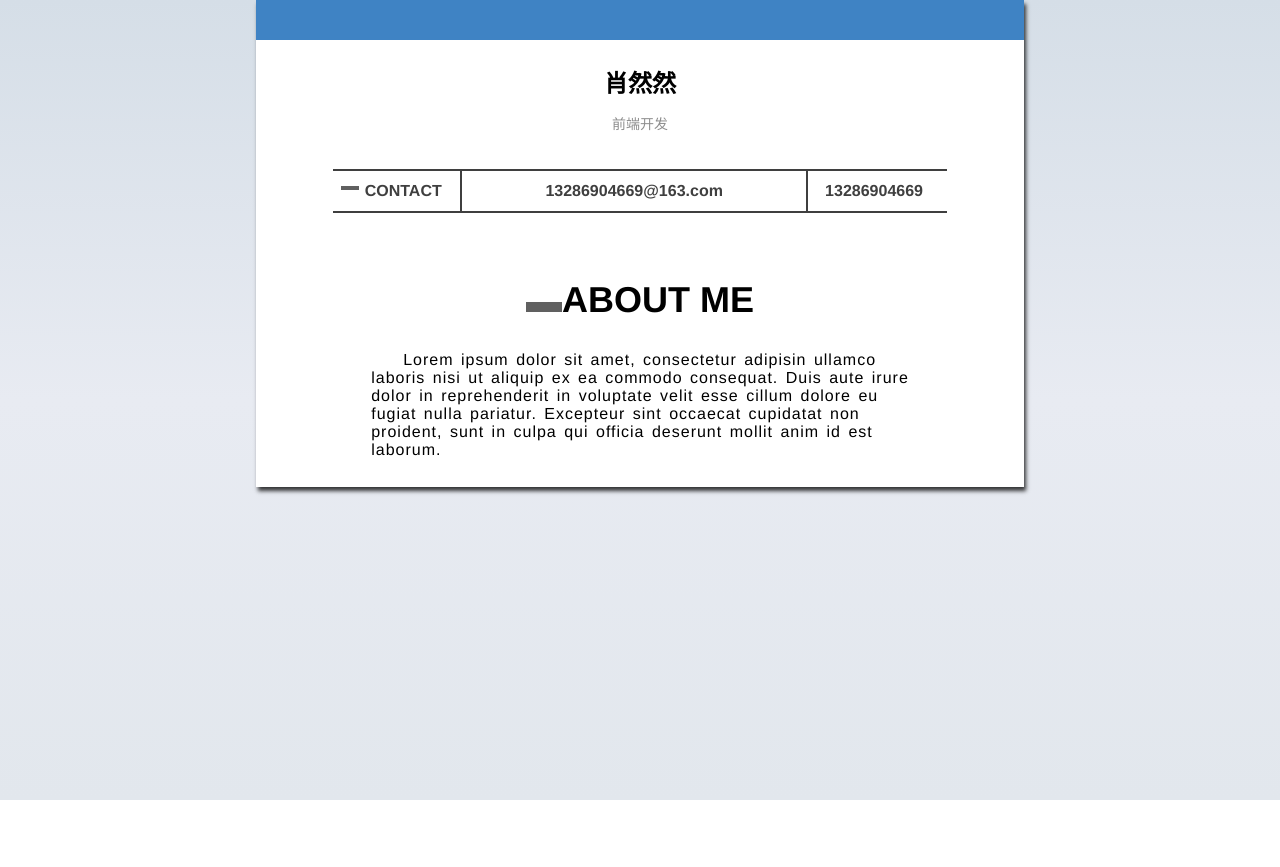
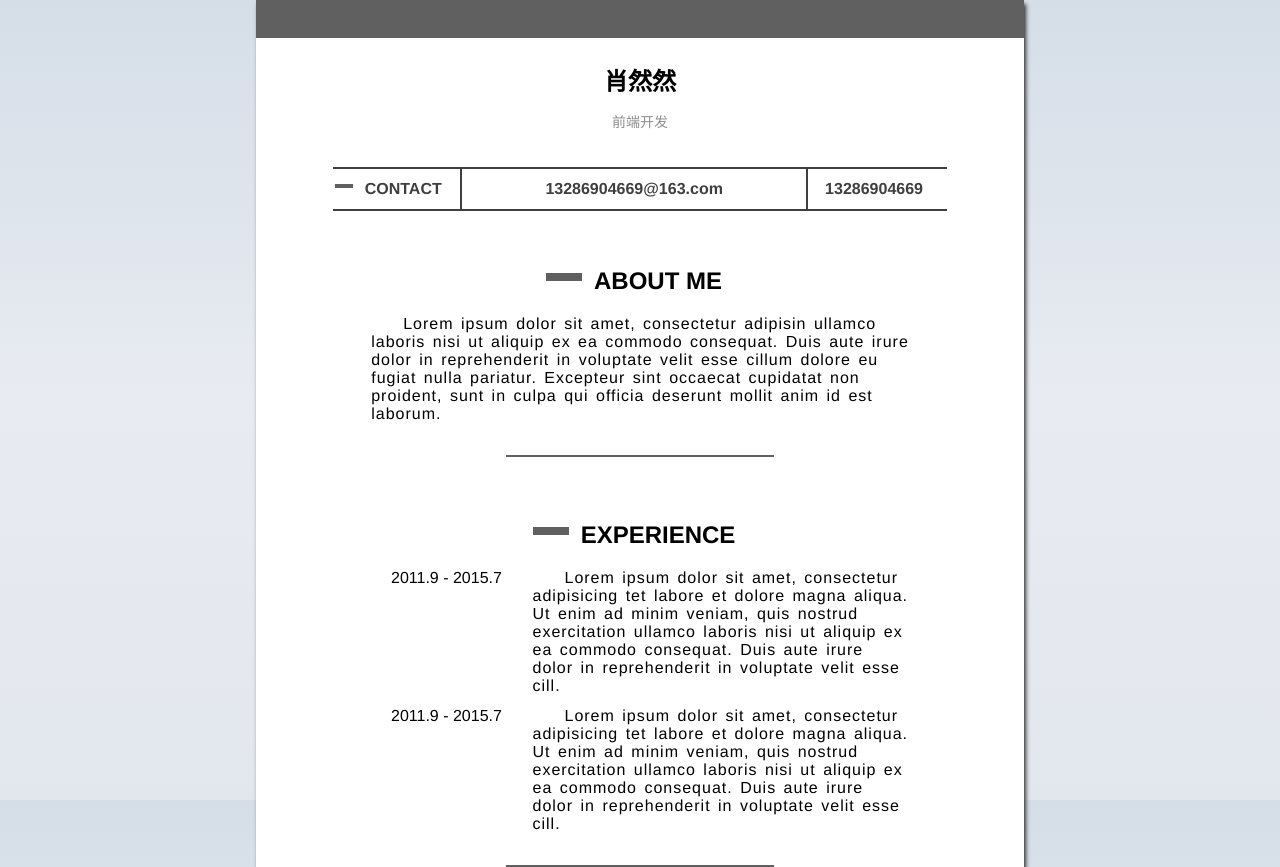
Before and after one commit to xrr2016/canvas_particle, a website: page index.html in a window 1280 px wide. Before the commit the page ends 800 px from the top, so only its background shows below. Drawn offline with Linux system fonts and the light colour scheme.

Commit message:
add experience

```diff
--- a/index.html
+++ b/index.html
@@ -24,10 +24,27 @@
       <p>
         Lorem ipsum dolor sit amet, consectetur adipisin ullamco laboris nisi ut aliquip ex ea commodo consequat. Duis aute irure dolor in reprehenderit in voluptate velit esse cillum dolore eu fugiat nulla pariatur. Excepteur sint occaecat cupidatat non proident, sunt in culpa qui officia deserunt mollit anim id est laborum.
       </p>
-
+      <div class="divider"></div>
     </div>
-    <div class="education"></div>
-    <div class="experience"></div>
+    <div class="experience">
+      <h2><span class="block"></span>EXPERIENCE</h2>
+      <ul class="exp-list">
+        <li class="exp-item">
+          <span class="exp-time">2011.9 - 2015.7</span>
+          <p class="exp-content">
+            Lorem ipsum dolor sit amet, consectetur adipisicing tet labore et dolore magna aliqua. Ut enim ad minim veniam, quis nostrud exercitation ullamco laboris nisi ut aliquip ex ea commodo consequat. Duis aute irure dolor in reprehenderit in voluptate velit esse cill.
+          </p>
+        </li>
+        <li class="exp-item">
+          <span class="exp-time">2011.9 - 2015.7</span>
+          <p class="exp-content">
+            Lorem ipsum dolor sit amet, consectetur adipisicing tet labore et dolore magna aliqua. Ut enim ad minim veniam, quis nostrud exercitation ullamco laboris nisi ut aliquip ex ea commodo consequat. Duis aute irure dolor in reprehenderit in voluptate velit esse cill.
+          </p>
+        </li>
+      </ul>
+      <div class="divider">
+      </div>
+    </div>
     <div class="footer"></div>
   </div>
 </body>
--- a/style.css
+++ b/style.css
@@ -6,8 +6,19 @@ html, body {
     font-family: 'Avenir', Helvetica, Arial, sans-serif;
 }
 .block{
+  position: relative;
+  display:inline-block;
+  width: 36px;
+  height: 8px;
+  top:-8px;
+  left: -12px;
   background-color: #606060;
-  display:inline-block;
+}
+.divider{
+  height: 2px;
+  width: 50%;
+  margin: 32px auto;
+  background-color: #606060;
 }
 .container{
   position: relative;
@@ -17,8 +28,9 @@ html, body {
   box-shadow: 2px 4px 4px rgba(10,10,10,.8)
 }
 .header{
-  height: 40px;
-  background-color: #3f83c4;
+  height: 38px;
+  max-height: 40px;
+  background-color: #606060;
 }
 .name{
     background-color: #fff;
@@ -70,24 +82,46 @@ html, body {
   width: 70%;
   padding: 12px;
   margin: 0 auto;
-}
-.about-me .block{
-  position: relative;
-  width: 36px;
-  height: 10px;
-  display: inline-block;
+  text-align: center;
 }
 .about-me h2{
-  font-size: 36px;
   font-style: normal;
-  font-weight: bolder;
-  color: #000;
-  text-align: center;
 }
 .about-me p{
   font-size: 16px;
   letter-spacing: 1px;
   word-spacing: 2px;
+  text-indent: 2em;
+  text-align: left;
+}
+
+.experience{
+  position: relative;
+  width: 70%;
+  margin: 0 auto;
+  text-align: center;
+}
+.exp-list{
+  list-style: none;
+  margin: 0;
+  padding: 0;
+}
+.exp-item{
+  position: relative;
+  overflow: hidden;
+  margin: 12px auto;
+}
+.exp-time{
+  width: 28%;
+  float: left;
+}
+.exp-content{
+  width: 70%;
+  float: right;
+  margin: 0 auto;
+  word-spacing: 2px;
+  font-size: 16px;
+  letter-spacing: 1px;
   text-indent: 2em;
   text-align: left;
 }
```
